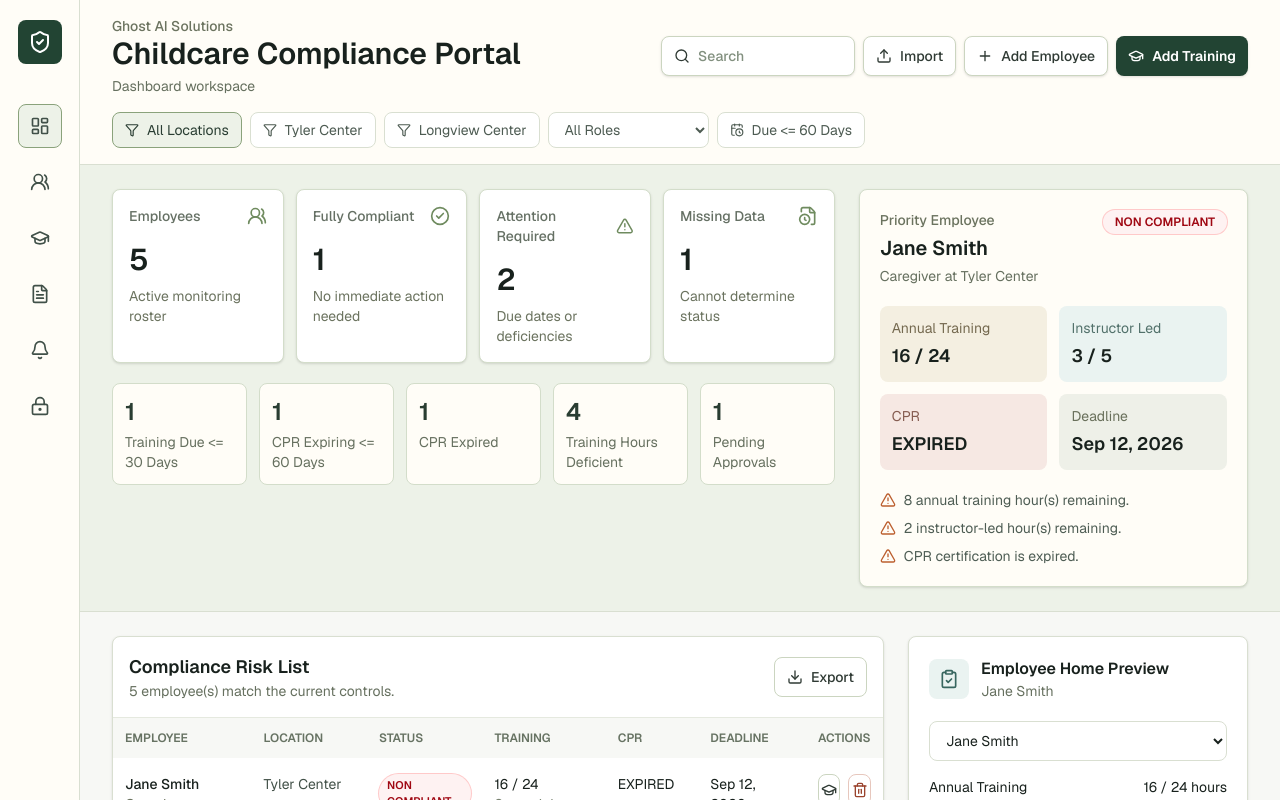
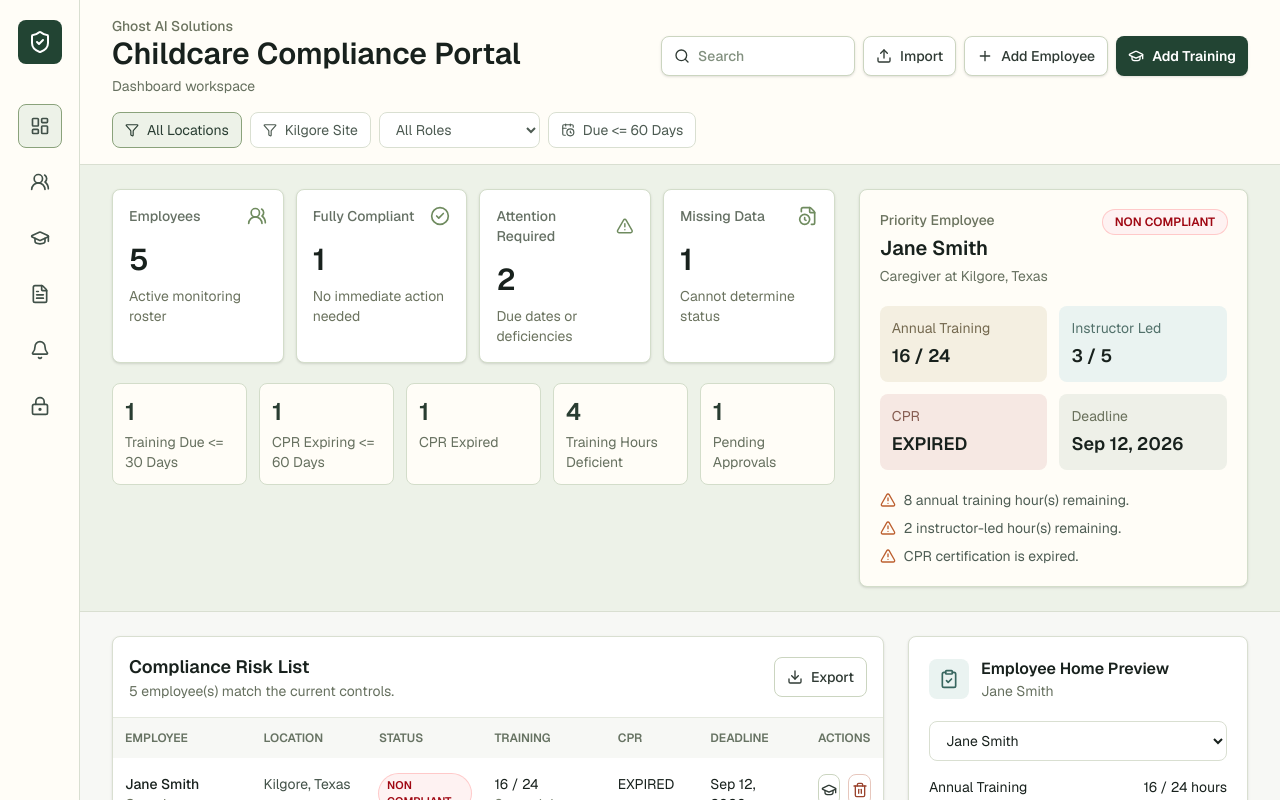
Before and after one commit to burchdad/childcare-portal, a Next.js app: page / in a window 1280 px wide. Shown: the top 800 px of the page. Built offline with nearby package versions, Linux system fonts and the light colour scheme.

Commit message:
Set initial location to Kilgore Texas

```diff
--- a/src/components/compliance-dashboard.tsx
+++ b/src/components/compliance-dashboard.tsx
@@ -56,7 +56,7 @@ const navItems = [
   { label: "Audit", icon: LockKeyhole },
 ] as const;
 
-const locations = ["Tyler Center", "Longview Center"];
+const locations = ["Kilgore, Texas"];
 const roles = ["Caregiver", "Assistant Director", "Director", "Cook", "Substitute"];
 const fieldClass = "h-10 rounded-lg border border-[#d9dfd1] px-3 font-normal outline-none";
 
@@ -123,7 +123,7 @@ function createEmployeeImportTemplate() {
   ];
   const example = [
     "Jordan Lee",
-    "Tyler Center",
+    "Kilgore, Texas",
     "Caregiver",
     6,
     24,
@@ -628,7 +628,7 @@ export function ComplianceDashboard() {
                   type="button"
                 >
                   <Filter className="h-3.5 w-3.5" aria-hidden />
-                  {location}
+                  {location === "All Locations" ? "All Locations" : "Kilgore Site"}
                 </button>
               ))}
               <select
--- a/src/lib/demo-data.ts
+++ b/src/lib/demo-data.ts
@@ -20,7 +20,7 @@ export const employees: DemoEmployee[] = [
   {
     id: "emp-101",
     name: "Jane Smith",
-    location: "Tyler Center",
+    location: "Kilgore, Texas",
     role: "Caregiver",
     requiredHours: 24,
     completedHours: 16,
@@ -33,7 +33,7 @@ export const employees: DemoEmployee[] = [
   {
     id: "emp-102",
     name: "Mike Jones",
-    location: "Tyler Center",
+    location: "Kilgore, Texas",
     role: "Assistant Director",
     requiredHours: 24,
     completedHours: 22,
@@ -46,7 +46,7 @@ export const employees: DemoEmployee[] = [
   {
     id: "emp-103",
     name: "Sarah Alvarez",
-    location: "Longview Center",
+    location: "Kilgore, Texas",
     role: "Caregiver",
     requiredHours: 24,
     completedHours: 26,
@@ -59,7 +59,7 @@ export const employees: DemoEmployee[] = [
   {
     id: "emp-104",
     name: "Milly Jacobs",
-    location: "Tyler Center",
+    location: "Kilgore, Texas",
     role: "Director",
     requiredHours: 30,
     completedHours: 29,
@@ -72,7 +72,7 @@ export const employees: DemoEmployee[] = [
   {
     id: "emp-105",
     name: "Abigail Stroman",
-    location: "Longview Center",
+    location: "Kilgore, Texas",
     role: "Caregiver",
     requiredHours: 24,
     completedHours: 18,
@@ -104,7 +104,7 @@ export const dashboardMetrics = {
 export const activityItems = [
   {
     id: "activity-001",
-    message: "Sarah Jones approved 12 bulk training records for Tyler Center.",
+    message: "Sarah Jones approved 12 bulk training records for Kilgore, Texas.",
   },
   {
     id: "activity-002",
```
